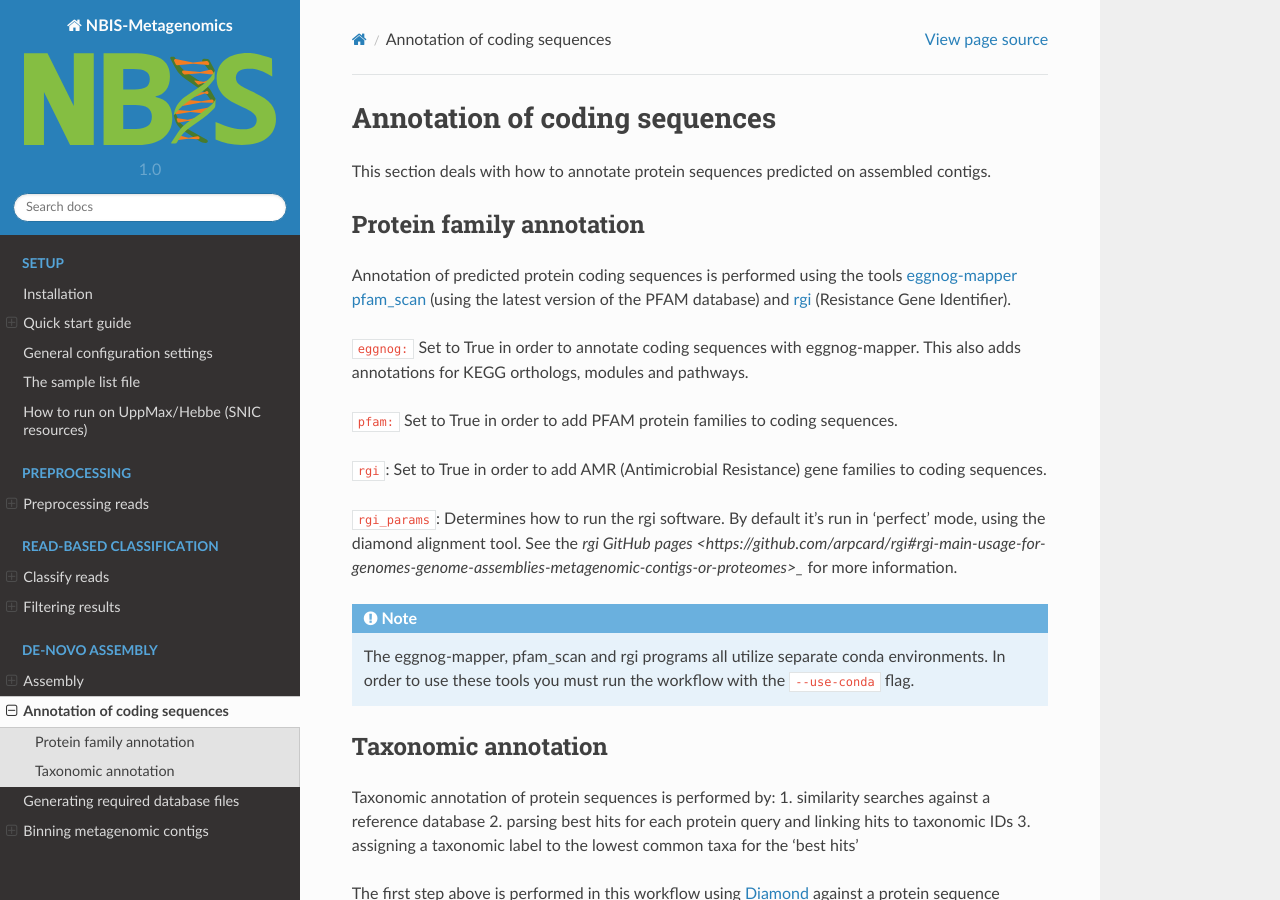
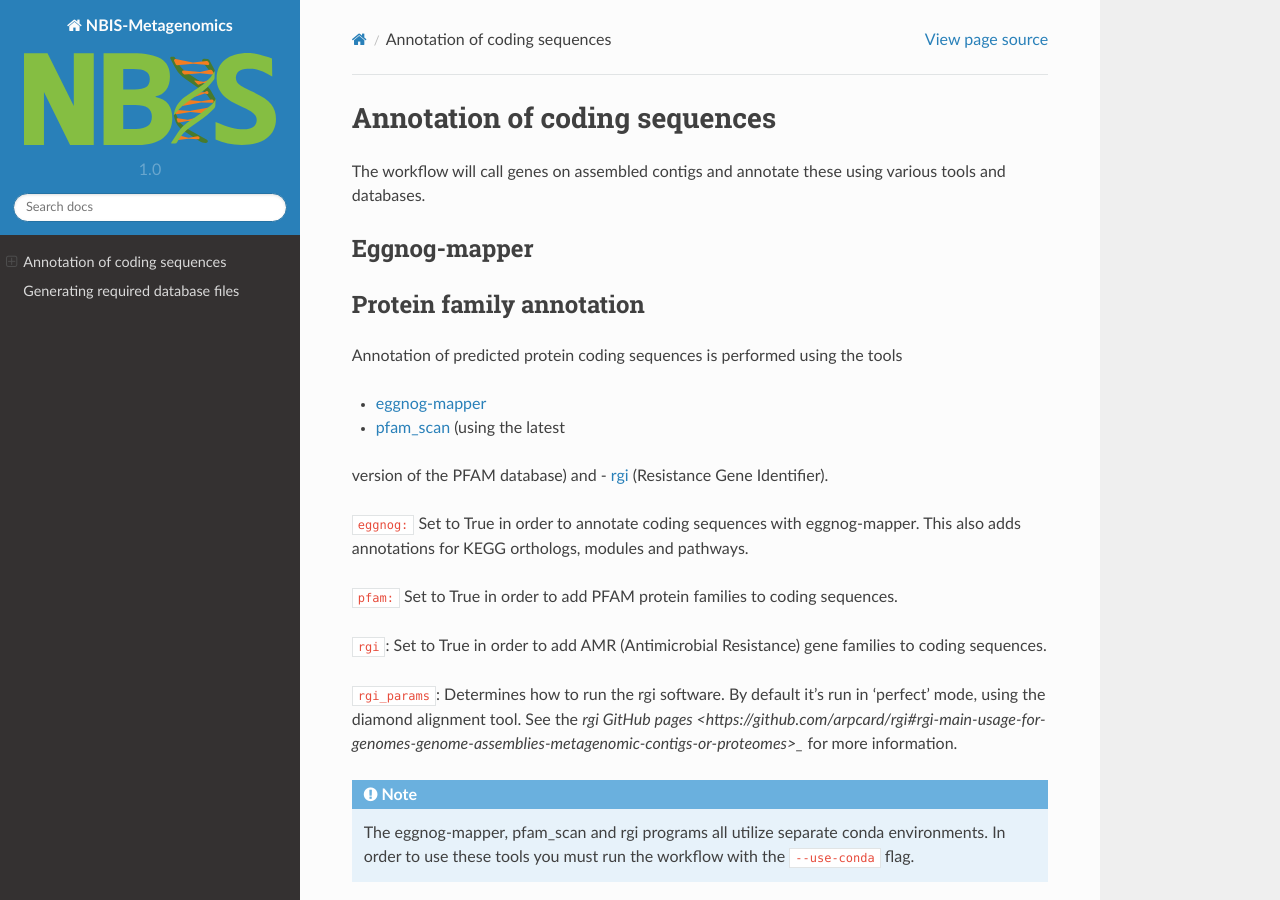
Before and after one commit to NBISweden/nbis-meta, a Sphinx documentation site: the page built from docs/annotation/index.rst, in a window 1280 px wide and 900 px high. Built offline with Sphinx 7.4.7 and the Read the Docs theme 2.0.0, drawn with Linux system fonts in a browser that asks for light colours; pages that are not in the unit, such as notebooks, are missing from menus.

Commit message:
Update docs

```diff
--- a/docs/annotation/index.rst
+++ b/docs/annotation/index.rst
@@ -1,15 +1,22 @@
 Annotation of coding sequences
 ==============================
 
-This section deals with how to annotate protein sequences predicted on
-assembled contigs.
+The workflow will call genes on assembled contigs and annotate these using
+various tools and databases.
+
+Eggnog-mapper
+-------------
+
 
 Protein family annotation
 -------------------------
 Annotation of predicted protein coding sequences is performed using the tools
-`eggnog-mapper <https://github.com/jhcepas/eggnog-mapper>`_
-`pfam_scan <https://www.ebi.ac.uk/Tools/pfa/pfamscan/>`_ (using the latest version of the PFAM database) and
-`rgi <https://github.com/arpcard/rgi>`_ (Resistance Gene Identifier).
+
+- `eggnog-mapper <https://github.com/jhcepas/eggnog-mapper>`_
+- `pfam_scan <https://www.ebi.ac.uk/Tools/pfa/pfamscan/>`_ (using the latest
+version of the PFAM database) and
+- `rgi <https://github.com/arpcard/rgi>`_ (Resistance Gene Identifier).
+
 
 :code:`eggnog:` Set to True in order to annotate coding sequences with eggnog-mapper.
 This also adds annotations for KEGG orthologs, modules and pathways.
```
Also changed, not shown: docs/index.rst (+17 -46 lines).
